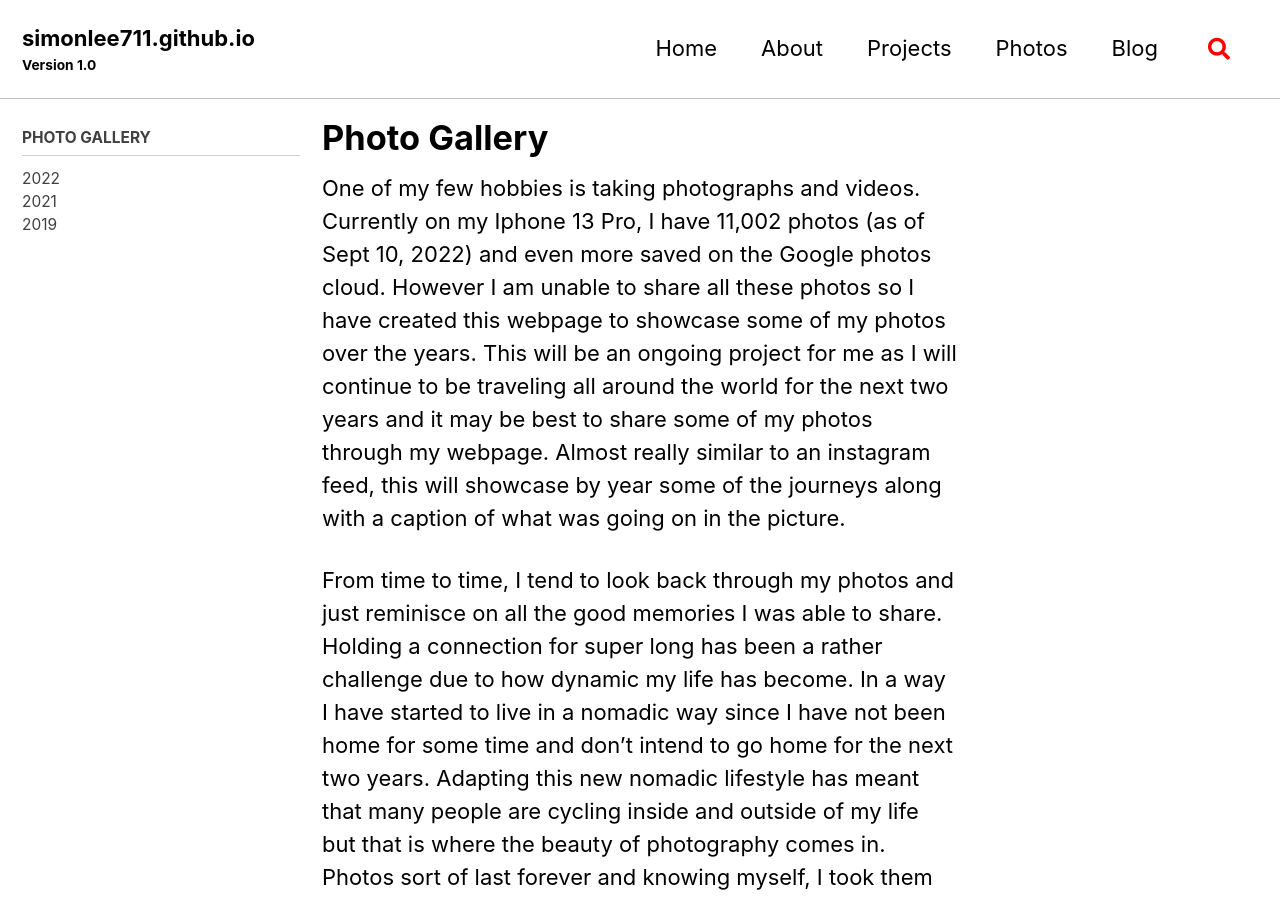
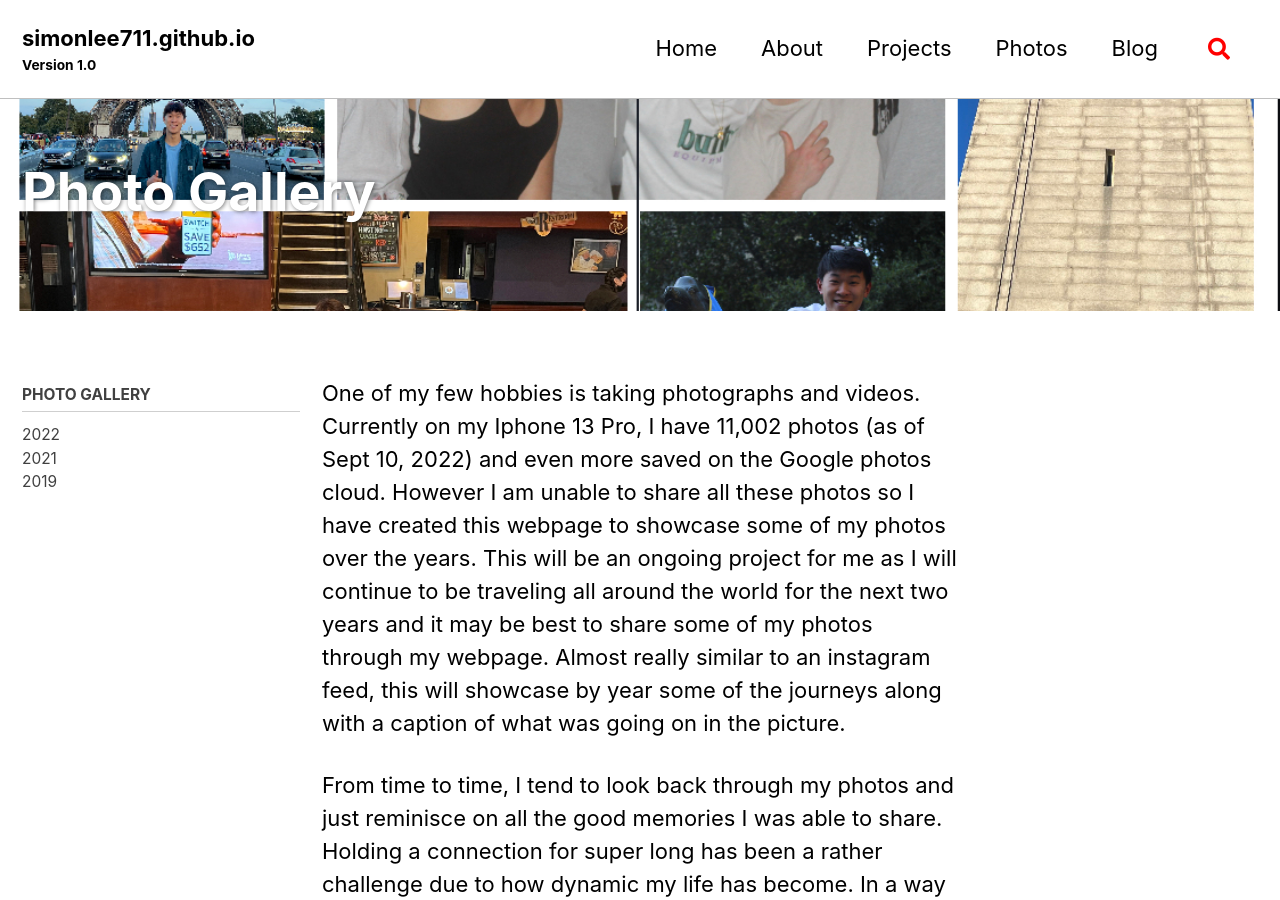
Before and after one commit to Simonlee711/Simonlee711.github.io, a Jekyll site: the page built from _pages/photos.md, in a window 1280 px wide and 900 px high. Built offline with Jekyll 4.4.1, drawn with Linux system fonts in a browser that asks for light colours; cached includes are drawn as plain includes.

Commit message:
added right images

```diff
--- a/_pages/photos.md
+++ b/_pages/photos.md
@@ -5,6 +5,8 @@ layout: single
 date: 2022-09-10
 sidebar:
   nav: "docs"
+header:
+  overlay_image: /images/slide.jpg
 ---
 
 One of my few hobbies is taking photographs and videos. Currently on my Iphone 13 Pro, I have 11,002 photos (as of Sept 10, 2022) and even more saved on the Google photos cloud. However I am unable to share all these photos so I have created this webpage to showcase some of my photos over the years. This will be an ongoing project for me as I will continue to be traveling all around the world for the next two years and it may be best to share some of my photos through my webpage. Almost really similar to an instagram feed, this will showcase by year some of the journeys along with a caption of what was going on in the picture.
```
Also changed, not shown: images/slide.jpg (added), 2 other files.
